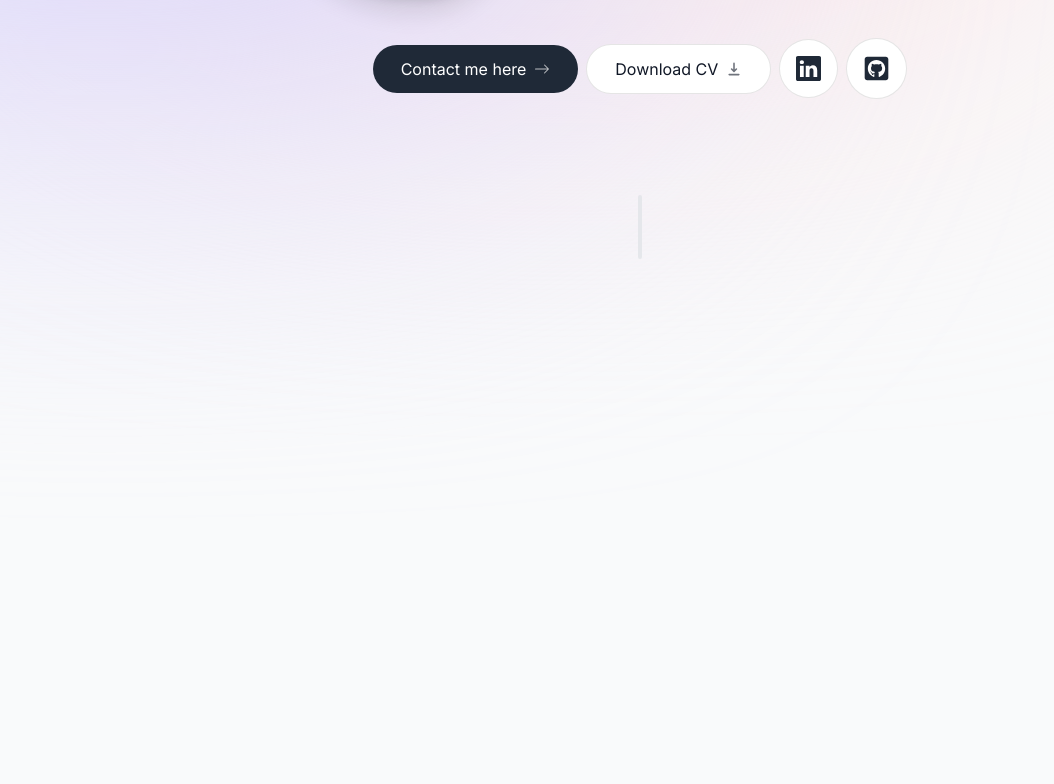
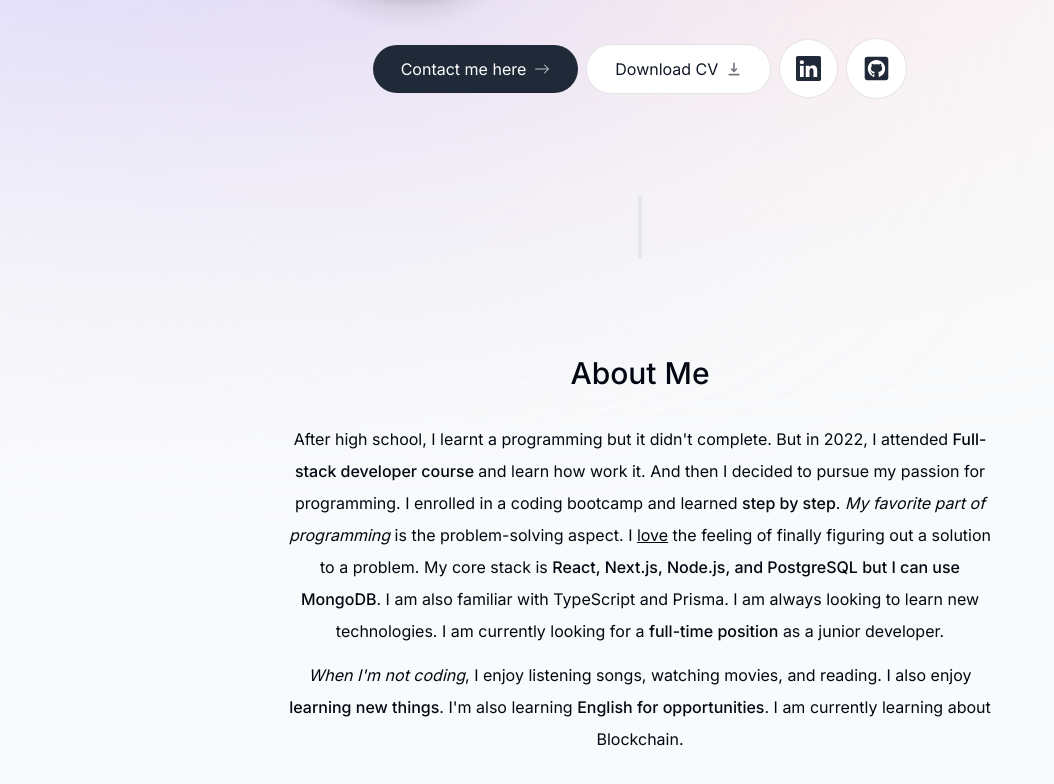
Before and after one commit to nyeinminhtet/portfolio, a Next.js app: page / in a window 1280 px wide. Shown: the part 388-1172 px from the top of the page, without its empty margins (0-1054 px from the left). Built offline with nearby package versions, Linux system fonts and the light colour scheme.

Commit message:
feat:about-me

```diff
--- a/app/page.tsx
+++ b/app/page.tsx
@@ -1,3 +1,4 @@
+import About from "@/components/about";
 import Intro from "@/components/intro";
 import SectionDivider from "@/components/sectionDivider";
 
@@ -6,6 +7,7 @@ export default function Home() {
     <main className="flex flex-col items-center px-4">
       <Intro />
       <SectionDivider />
+      <About />
     </main>
   );
 }
--- /dev/null
+++ b/components/about.tsx
@@ -0,0 +1,47 @@
+"use client";
+
+import React from "react";
+import SectionHeader from "./sectionHeader";
+import { motion } from "framer-motion";
+
+const About = () => {
+  return (
+    <motion.section
+      initial={{ opacity: 0, y: 100 }}
+      animate={{ opacity: 1, y: 0 }}
+      transition={{ delay: 0.3 }}
+      className=" mb-28 max-w-[45rem] text-center leading-8 sm:mb-40"
+    >
+      <SectionHeader>About Me</SectionHeader>
+      <p className="mb-3">
+        After high school, I learnt a programming but it didn't complete. But in
+        2022, I attended
+        <span className="font-medium"> Full-stack developer course </span> and
+        learn how work it. And then I decided to pursue my passion for
+        programming. I enrolled in a coding bootcamp and learned{" "}
+        <span className="font-medium">step by step</span>.{" "}
+        <span className="italic">My favorite part of programming</span> is the
+        problem-solving aspect. I <span className="underline">love</span> the
+        feeling of finally figuring out a solution to a problem. My core stack
+        is{" "}
+        <span className="font-medium">
+          React, Next.js, Node.js, and PostgreSQL but I can use MongoDB
+        </span>
+        . I am also familiar with TypeScript and Prisma. I am always looking to
+        learn new technologies. I am currently looking for a{" "}
+        <span className="font-medium">full-time position</span> as a junior
+        developer.
+      </p>
+
+      <p>
+        <span className="italic">When I'm not coding</span>, I enjoy listening
+        songs, watching movies, and reading. I also enjoy{" "}
+        <span className="font-medium">learning new things</span>. I'm also
+        learning <span className="font-medium">English for opportunities</span>.
+        I am currently learning about Blockchain.
+      </p>
+    </motion.section>
+  );
+};
+
+export default About;
--- a/components/intro.tsx
+++ b/components/intro.tsx
@@ -33,7 +33,7 @@ const Intro = () => {
         </div>
 
         <div className=" max-w-[500px]">
-          <motion.p
+          <motion.h1
             initial={{ opacity: 0, y: 100 }}
             animate={{ opacity: 1, y: 0 }}
             className=" text-md sm:text-2xl font-medium !leading-[1.5]"
@@ -44,7 +44,7 @@ const Intro = () => {
             <span>who's passionate about crafting web applications.</span>
             My focus is
             <span className="font-bold"> React & Nextjs.</span>
-          </motion.p>
+          </motion.h1>
         </div>
       </div>
 
--- /dev/null
+++ b/components/sectionHeader.tsx
@@ -0,0 +1,7 @@
+import React from "react";
+
+const SectionHeader = ({ children }: { children: React.ReactNode }) => {
+  return <h2 className=" text-3xl font-medium capitalize mb-8">{children}</h2>;
+};
+
+export default SectionHeader;
```
Also changed, not shown: 1 other file (tests, documents, lock files or other folders).
